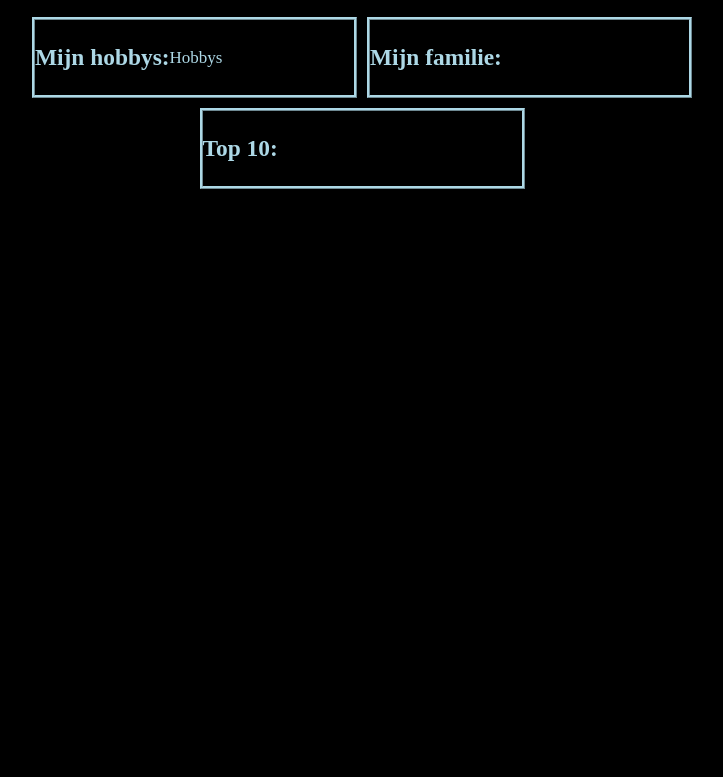
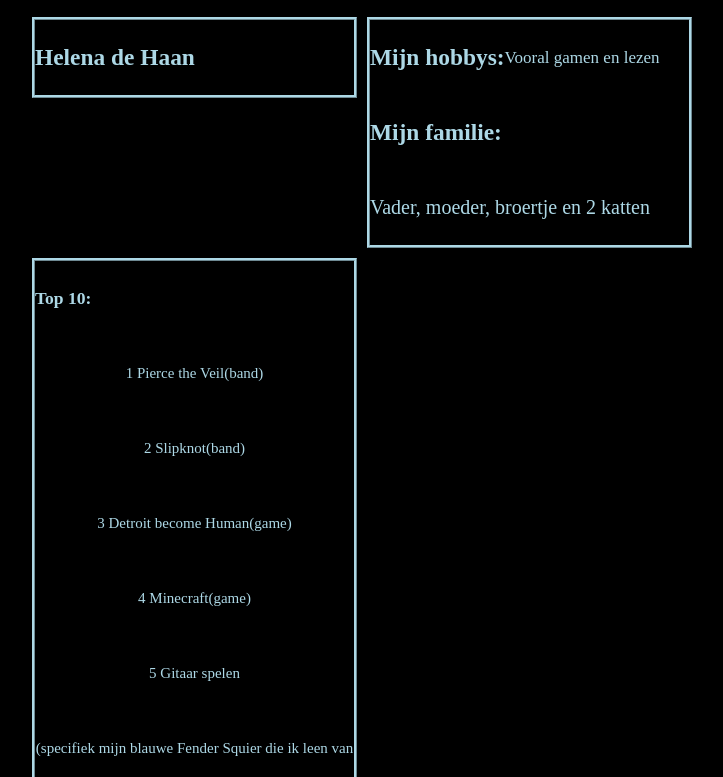
Before and after one commit to Fishynugget/github-les-7, a plain HTML site: page personen/Helena/index.html in a window 1280 px wide. Shown: the part 483-1260 px from the top of the page, without its empty margins (278-1001 px from the left). Before the commit the page ends 800 px from the top, so only its background shows below. Drawn offline with Linux system fonts and the light colour scheme.

Commit message:
Helena bijna af

```diff
--- a/personen/Helena/Opmaak.css
+++ b/personen/Helena/Opmaak.css
@@ -13,14 +13,15 @@ header {
     text-shadow: #c2c2c2;
     justify-content: center;
     align-items: center;
-    background-size: contain;
+    background-image: url("images/Wallpaper-Black-Mirror-Bandersnatch.webp");
+    background-size: 720px 340px;
     background-position-x: center;
     background-repeat: no-repeat;
 }
 
 .flex-container {
     display: flex;
-    justify-content: space-evenly;
+    justify-content: start;
     flex-wrap: wrap;
     background-color: rgb(0, 0, 0);
     flex-basis: calc(50% - half width gap);
@@ -28,6 +29,7 @@ header {
     padding: 20px;
     margin: auto;
     max-width: 700px;
+
 }
 
 .flex-container section {
@@ -41,6 +43,7 @@ header {
     justify-content:baseline;
     line-height: 75px;
     font-size: 20px;
+    height: fit-content;
 }
 
 .flex-container section:nth-child(1) {
@@ -62,6 +65,8 @@ header {
    border-style:ridge;
    border-color: lightblue;
    color: lightblue;
+   font-size: 15px;
+   text-align: center;
 }
 
 @media screen and (max-width: 600px) {
--- a/personen/Helena/index.html
+++ b/personen/Helena/index.html
@@ -10,21 +10,33 @@
 
 <body>
     <header>
-        <h1>Helena de Haan</h1>
+
     </header>
     <main>
         <article class="flex-container">
             <section>
-                <h3>Mijn hobbys:</h3>
-                <p class="p1">Hobbys</p>
+                <h1>Helena de Haan</h1>
             </section>
 
             <section>
+                <h3>Mijn hobbys:</h3>
+                <p class="p1">Vooral gamen en lezen</p>
                 <h3>Mijn familie:</h3>
+                <p class="p2">Vader, moeder, broertje en 2 katten</p>
             </section>
 
             <section>
                 <h3>Top 10:</h3>
+                <p class="p3">1 Pierce the Veil(band)<br>
+                2 Slipknot(band)<br>
+                3 Detroit become Human(game)<br>
+                4 Minecraft(game)<br>
+                5 Gitaar spelen<br>(specifiek mijn blauwe Fender Squier die ik leen van mijn muziekschool)<br>
+                6 As you are(film)<br>
+                7 The Creator(film)<br>
+                8 The Batman(film uit 2022)<br>
+                9 Riddler year one(stripreeks)<br>
+                10 deathnote(zowel de anime als de manga)</p>
             </section>
         </article>
     </main>
```
Also changed, not shown: hoofdpagina.html (+1 -0 lines), personen/Helena/images/Wallpaper-Black-Mirror-Bandersnatch.webp (added).
